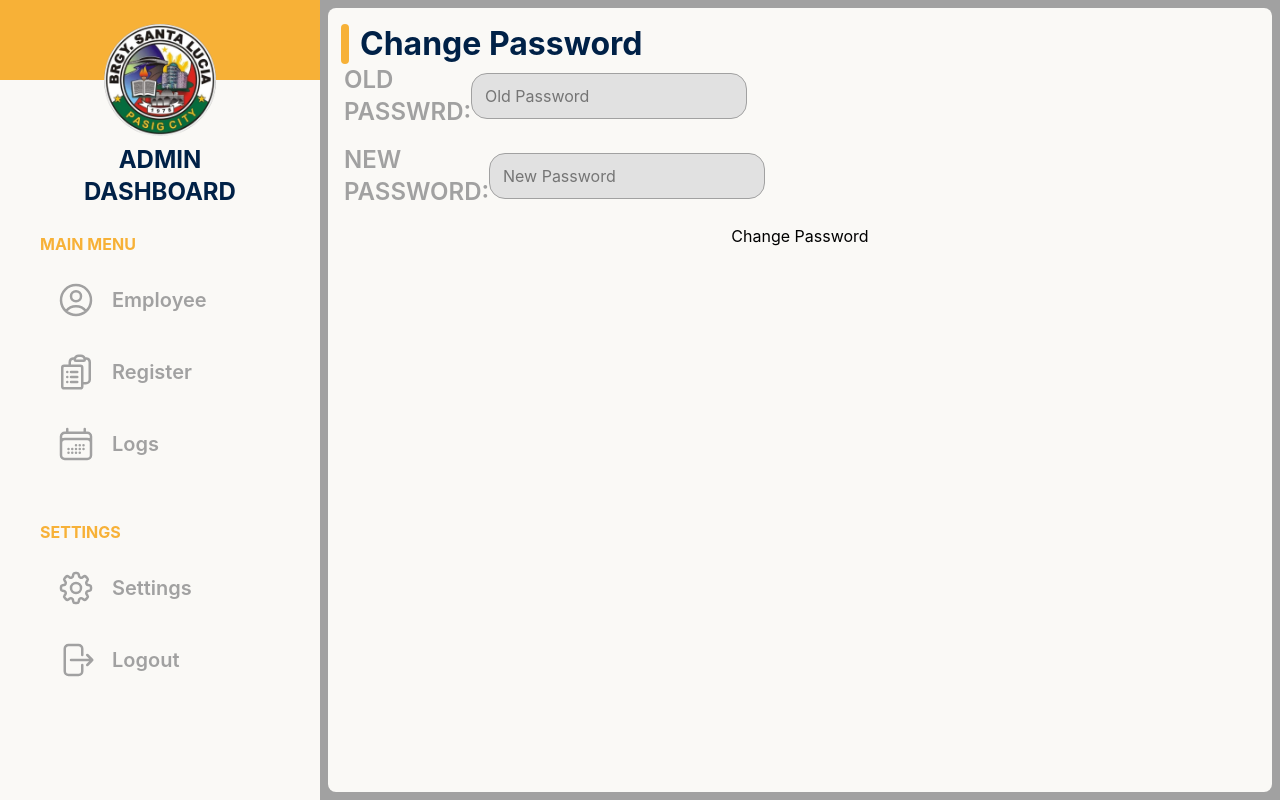
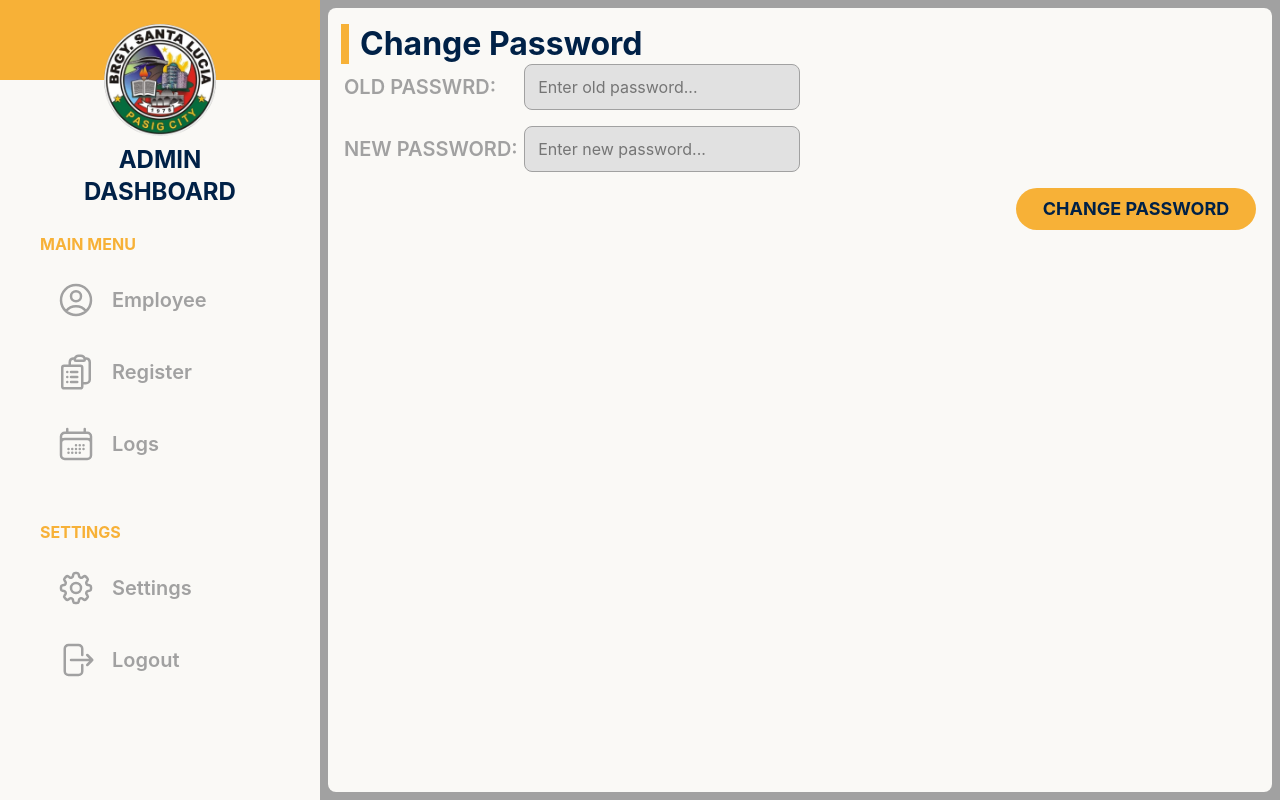
Before and after one commit to Relllllll/atms-admin, a React (Vite) app: page /settings in a window 1280 px wide. Built offline with nearby package versions, Linux system fonts and the light colour scheme.

Commit message:
update/settings

```diff
--- a/src/pages/Settings/Settings.css
+++ b/src/pages/Settings/Settings.css
@@ -1,3 +1,7 @@
+.settings {
+    gap: 2;
+}
+
 .settings__title {
     color: var(--clr-dark-blue);
     position: relative;
@@ -12,7 +16,6 @@
     height: 100%;
     width: 0.5rem;
     background-color: var(--clr-primary);
-    border-radius: 1rem;
 }
 
 .settings__inputs-container {
@@ -24,14 +27,14 @@
 .settings__input-wrapper {
     display: flex;
     align-items: center;
-    width: 40%;
+    width: 50%;
     justify-content: space-between;
 }
 
 .settings__input-label {
     color: var(--clr-gray);
     font-weight: 600;
-    font-size: var(--size-2xl);
+    font-size: var(--size-xl);
     text-transform: uppercase;
 }
 
@@ -39,5 +42,16 @@
     background-color: var(--clr-light-gray);
     border: 1px solid var(--clr-gray);
     padding: 0.8rem;
-    border-radius: 1rem;
+    border-radius: 0.5rem;
 }
+
+.settings__change-password-button {
+    margin-left: auto;
+    color: var(--clr-dark-blue);
+    background-color: var(--clr-primary);
+    font-size: var(--size-lg);
+    width: 15rem;
+    padding: 0.5rem;
+    border-radius: 2rem;
+    font-weight: 700;
+}
--- a/src/pages/Settings/Settings.jsx
+++ b/src/pages/Settings/Settings.jsx
@@ -33,7 +33,7 @@ const Settings = () => {
     };
 
     return (
-        <div className="main">
+        <div className="settings main">
             <h1 className="settings__title">Change Password</h1>
             <div className="settings__inputs-container">
                 <div className="settings__input-wrapper">
@@ -48,7 +48,7 @@ const Settings = () => {
                         type="password"
                         id="oldPassword"
                         name="oldPassword"
-                        placeholder="Old Password"
+                        placeholder="Enter old password..."
                         value={oldPassword}
                         onChange={(e) => setOldPassword(e.target.value)}
                         required
@@ -66,7 +66,7 @@ const Settings = () => {
                         type="password"
                         id="newPassword"
                         name="newPassword"
-                        placeholder="New Password"
+                        placeholder="Enter new password..."
                         value={newPassword}
                         onChange={(e) => setNewPassword(e.target.value)}
                         required
@@ -79,7 +79,7 @@ const Settings = () => {
                     className="settings__change-password-button"
                     onClick={handleChangePassword}
                 >
-                    Change Password
+                    CHANGE PASSWORD
                 </button>
             </div>
         </div>
```
